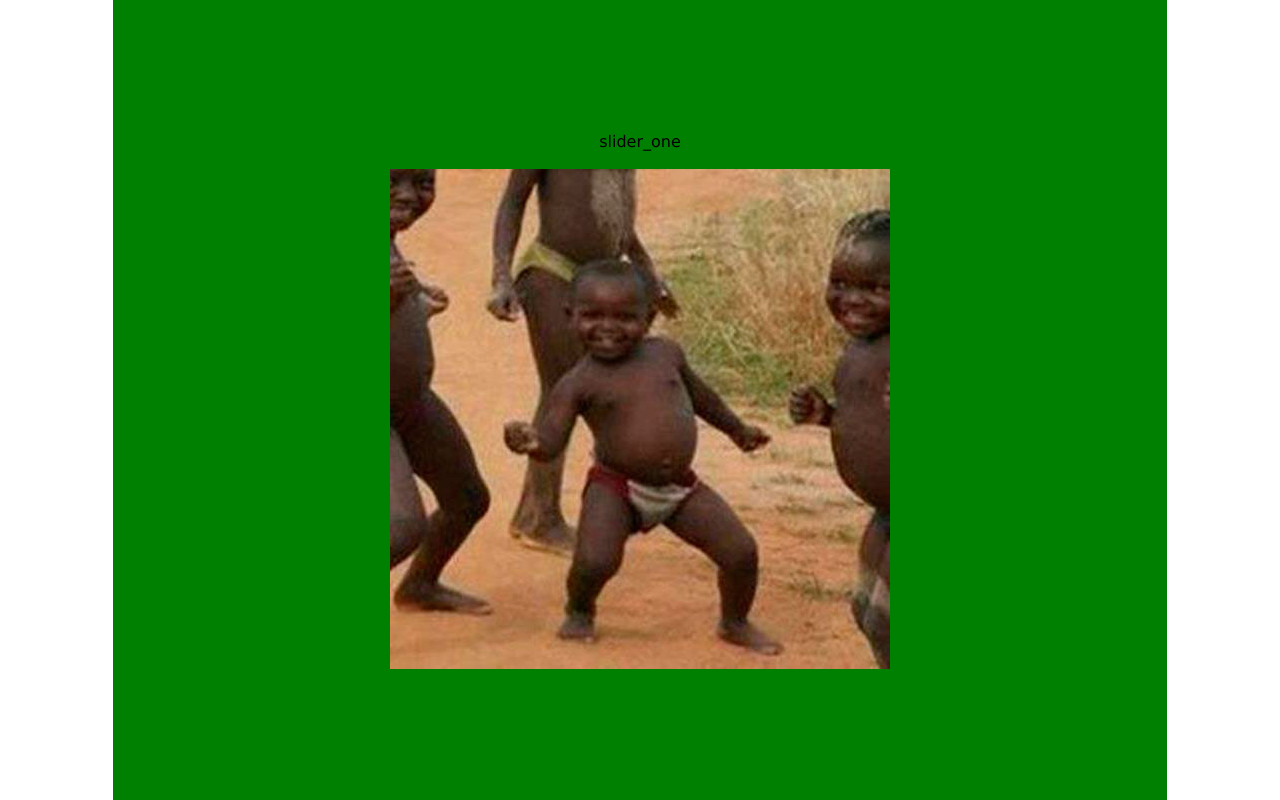
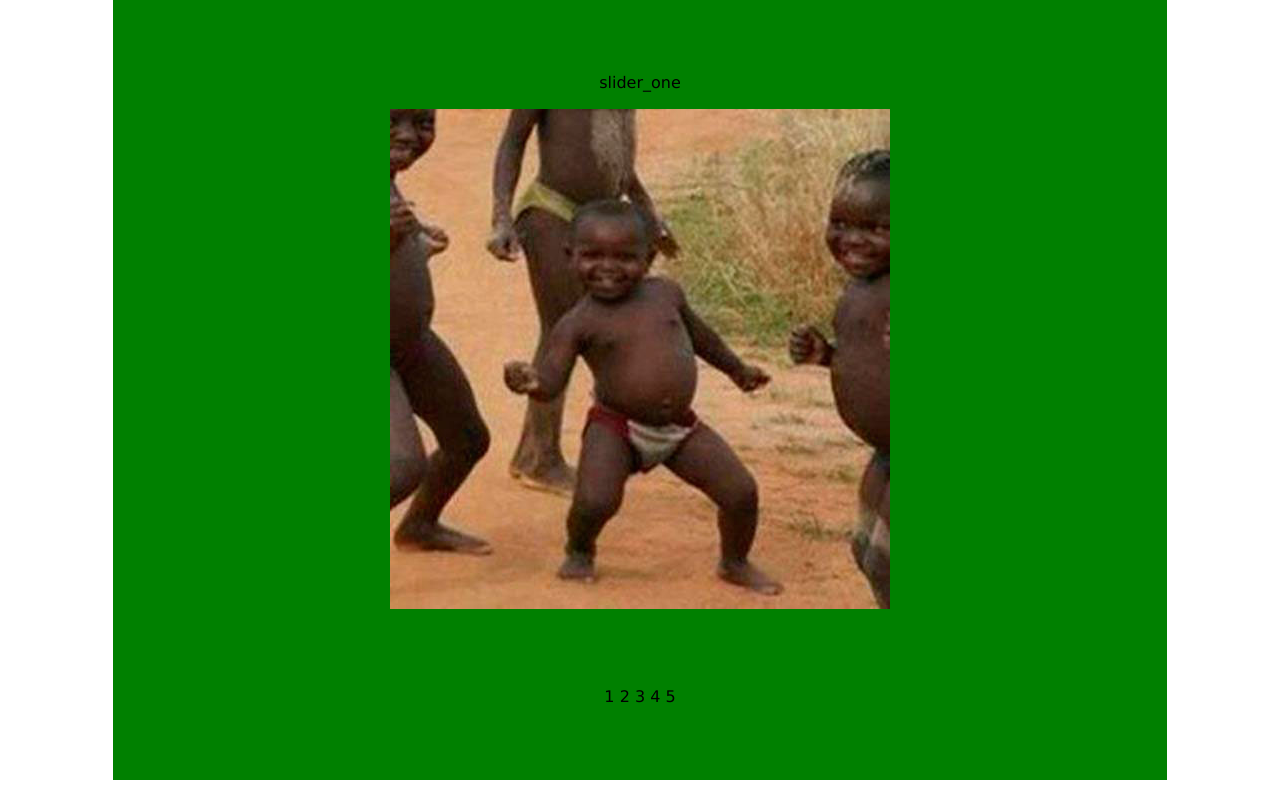
Before and after one commit to SergeiKudlai/cssMemeSlider, a plain HTML site: page cssMemeSlider/index.html in a window 1280 px wide. Drawn offline with Linux system fonts and the light colour scheme.

Commit message:
feat:added dots and ruuber slides (09.09.24 16.27)

```diff
--- a/cssMemeSlider/css/reset.css
+++ b/cssMemeSlider/css/reset.css
@@ -45,7 +45,7 @@ cite {
 img {
     max-width: 100%;
     display: block;
-    object-fit: cover;
+    object-fit: cover   ;
 }
 
 textarea,
--- a/cssMemeSlider/css/slider.css
+++ b/cssMemeSlider/css/slider.css
@@ -1,15 +1,24 @@
 .wrapper {
     background-color: green;
-    height: 100vh;
+    height: calc(100vh - 2rem);
+    padding-top: 1rem;
+    padding-bottom: 1rem;
+}
+
+.slider {
+    height: 100%;
+    display: flex;
+    flex-direction: column;
+    justify-content: space-evenly;
+    row-gap: 1.5rem;
 }
 
 .slider__inner {
     display: flex;
     overflow: hidden;
-    height: 100%;
 }
 
-.slider {
+.slider__box {
     flex: 1 0 100%;
     align-self: center;
     display: flex;
@@ -24,4 +33,9 @@
 .slider__images-box {
     align-self: center;
     max-width: 50rem;
+    max-height: 50rem;
 }
+
+.slider__dots {
+    align-self: center;
+}
--- a/cssMemeSlider/js/addedHtmlJs.js
+++ b/cssMemeSlider/js/addedHtmlJs.js
@@ -3,16 +3,23 @@ import { data } from './data.js';
 export function RenderHtml() {
     const pageWrapper = document.querySelector('[data-wrapper]');
     const htmlSliderInner = document.createElement('div');
+    const htmlSlider = document.createElement('div');
 
+
+    htmlSlider.className = 'slider';
+    pageWrapper.prepend(htmlSlider);
+    htmlSlider.setAttribute('data-slider', '');
 
     htmlSliderInner.className = 'slider__inner';
     htmlSliderInner.setAttribute('data-slider-inner', '');
-    pageWrapper.prepend(htmlSliderInner);
+    document.querySelector('[data-slider]').prepend(htmlSliderInner);
+
+
 
 
     const html = data.map(({ img, title }, index) =>
         `
-        <article class="slider" data-slider-box data-box-inde=${index}>
+        <article class="slider__box" data-slider-box data-box-index=${index}>
             <h2 class="slider__title">${title}</h2>
 
             <div class="slider__images-box">
@@ -23,7 +30,18 @@ export function RenderHtml() {
          `
     ).join('');
 
+    const htmlDots = `
+        <div class="slider__dots">
+            ${data.map((_, index) =>
+        `
+            <button class="slider__dots-element" type="button" data-dots-index=${index}>${++index}</button>
+        `
+    ).join('')}
+        </div>
+    `
+
 
 
     document.querySelector('[data-slider-inner]').insertAdjacentHTML('beforeend', html);
+    document.querySelector('[data-slider]').insertAdjacentHTML('beforeend', htmlDots);
 }
```
